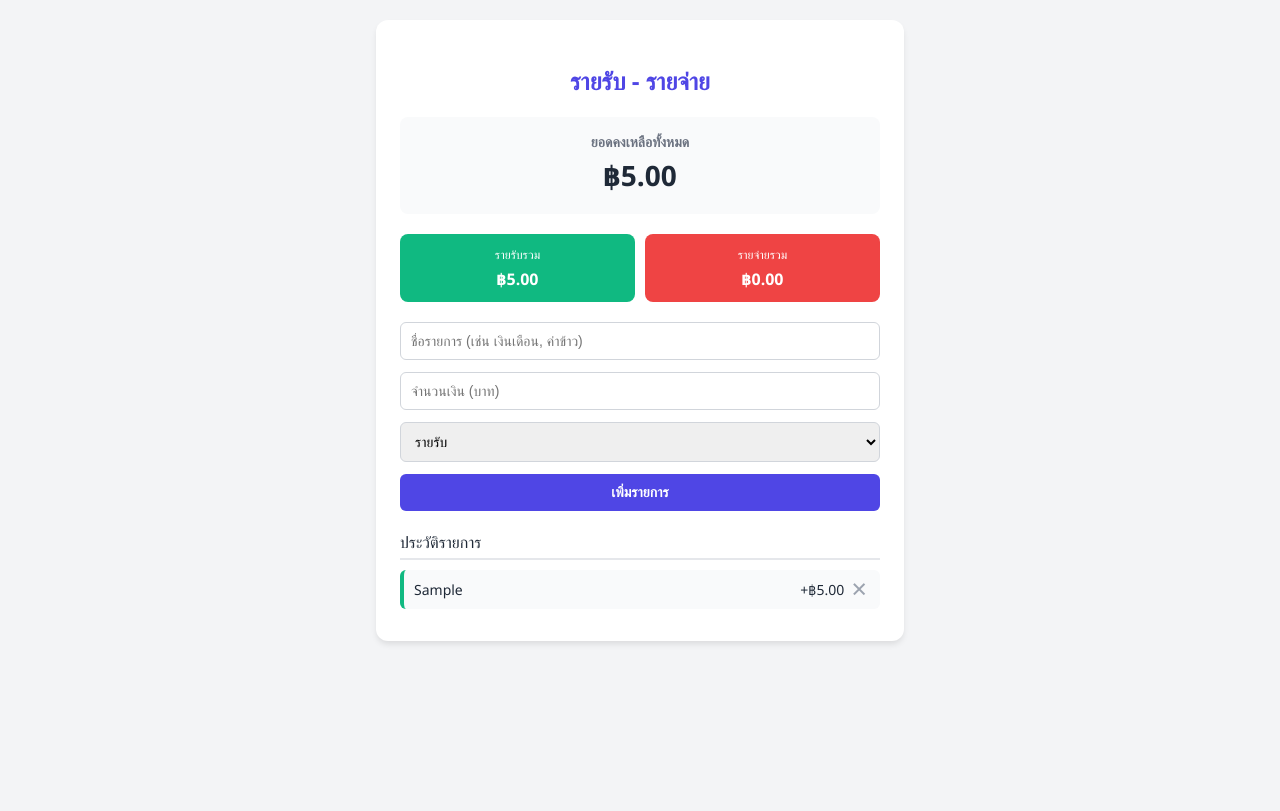
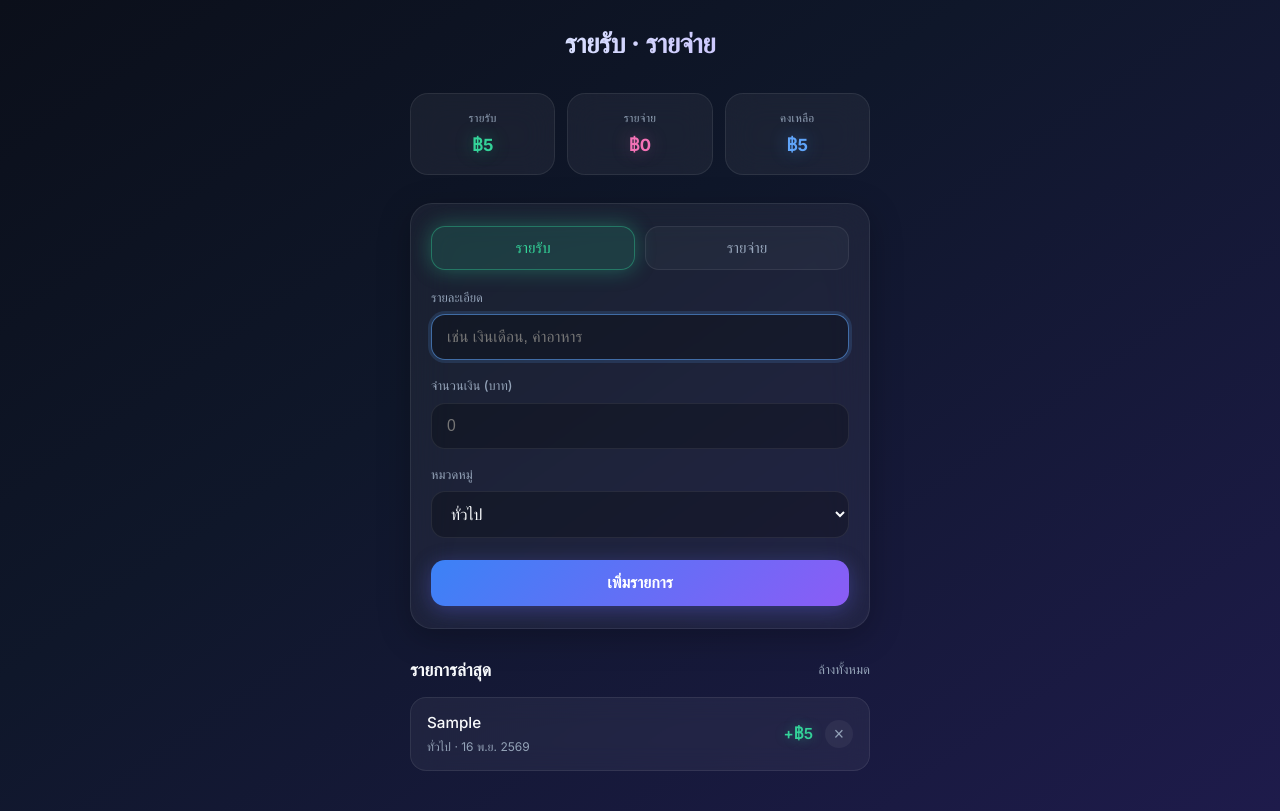
Before and after one commit to ni-app/nijung, a plain HTML site: page index.html in a window 1280 px wide. Both pictures are taken after typing "Sample", "5" into the empty fields and a click on the button "เพิ่มรายการ". Drawn offline with Linux system fonts and the light colour scheme.

Commit message:
Refactor index.html for modern design and functionality

```diff
--- a/index.html
+++ b/index.html
@@ -1,255 +1,524 @@
 <!DOCTYPE html>
 <html lang="th">
 <head>
-    <meta charset="UTF-8">
-    <meta name="viewport" content="width=device-width, initial-scale=1.0">
-    <title>โปรแกรมบันทึกรายรับรายจ่าย</title>
+  <meta charset="UTF-8" />
+  <meta name="viewport" content="width=device-width, initial-scale=1.0" />
+  <title>รายรับ-รายจ่าย | Modern</title>
+  <link rel="preconnect" href="https://fonts.googleapis.com">
+  <link href="https://fonts.googleapis.com/css2?family=Inter:wght@400;500;600;700&display=swap" rel="stylesheet">
   <style>
     :root {
-            --primary-color: #4f46e5;
-            --success-color: #10b981;
-            --danger-color: #ef4444;
-            --bg-color: #f3f4f6;
-            --card-bg: #ffffff;
-            --text-color: #1f2937;
+      --bg1: #0b0f1a;
+      --bg2: #111827;
+      --glass: rgba(255, 255, 255, 0.05);
+      --glass-border: rgba(255, 255, 255, 0.08);
+      --text: #f8fafc;
+      --muted: #94a3b8;
+      --income: #34d399;
+      --income-glow: rgba(52, 211, 153, 0.35);
+      --expense: #f472b6;
+      --expense-glow: rgba(244, 114, 182, 0.35);
+      --primary: #60a5fa;
+      --primary-glow: rgba(96, 165, 250, 0.4);
     }
+
+    * {
+      box-sizing: border-box;
+      margin: 0;
+      padding: 0;
+    }
+
     body {
-            font-family: 'Segoe UI', Tahoma, Geneva, Verdana, sans-serif;
-            background-color: var(--bg-color);
-            color: var(--text-color);
-            margin: 0;
-            padding: 20px;
-            display: flex;
-            justify-content: center;
+      font-family: 'Inter', system-ui, sans-serif;
+      background: linear-gradient(145deg, var(--bg1), #0f172a 40%, #1e1b4b);
+      color: var(--text);
+      min-height: 100vh;
+      padding: 24px 16px 40px;
+      line-height: 1.5;
     }
+
     .container {
-            width: 100%;
-            max-width: 480px;
-            background: var(--card-bg);
-            padding: 24px;
-            border-radius: 12px;
-            box-shadow: 0 4px 6px -1px rgba(0, 0, 0, 0.1);
+      max-width: 460px;
+      margin: 0 auto;
     }
-        h2 {
+
+    h1 {
       text-align: center;
-            margin-bottom: 20px;
-            color: var(--primary-color);
+      font-size: 1.7rem;
+      font-weight: 700;
+      margin-bottom: 28px;
+      letter-spacing: -0.5px;
+      background: linear-gradient(90deg, #e0f2fe, #c4b5fd);
+      -webkit-background-clip: text;
+      -webkit-text-fill-color: transparent;
     }
-        .balance-container {
+
+    /* ===== Summary Cards ===== */
+    .summary {
+      display: grid;
+      grid-template-columns: 1fr 1fr 1fr;
+      gap: 12px;
+      margin-bottom: 28px;
+    }
+
+    .card {
+      background: var(--glass);
+      backdrop-filter: blur(16px);
+      -webkit-backdrop-filter: blur(16px);
+      border: 1px solid var(--glass-border);
+      border-radius: 18px;
+      padding: 16px 10px;
       text-align: center;
-            margin-bottom: 20px;
-            background: #f9fafb;
-            padding: 15px;
-            border-radius: 8px;
+      transition: transform 0.25s ease, box-shadow 0.25s ease;
     }
-        .balance-container h3 {
-            margin: 0;
-            font-size: 14px;
-            color: #6b7280;
+
+    .card:hover {
+      transform: translateY(-3px);
     }
-        #balance {
-            font-size: 28px;
-            font-weight: bold;
-            margin: 5px 0;
+
+    .card .label {
+      font-size: 0.72rem;
+      color: var(--muted);
+      margin-bottom: 6px;
+      font-weight: 500;
+      letter-spacing: 0.3px;
     }
-        .summary-cards {
+
+    .card .amount {
+      font-size: 1.05rem;
+      font-weight: 700;
+    }
+
+    .income .amount {
+      color: var(--income);
+      text-shadow: 0 0 18px var(--income-glow);
+    }
+
+    .expense .amount {
+      color: var(--expense);
+      text-shadow: 0 0 18px var(--expense-glow);
+    }
+
+    .balance .amount {
+      color: var(--primary);
+      text-shadow: 0 0 18px var(--primary-glow);
+    }
+
+    /* ===== Form Card ===== */
+    .form-card {
+      background: var(--glass);
+      backdrop-filter: blur(20px);
+      -webkit-backdrop-filter: blur(20px);
+      border: 1px solid var(--glass-border);
+      border-radius: 22px;
+      padding: 22px 20px;
+      margin-bottom: 28px;
+      box-shadow: 0 8px 32px rgba(0, 0, 0, 0.25);
+    }
+
+    .type-toggle {
       display: flex;
       gap: 10px;
-            margin-bottom: 20px;
+      margin-bottom: 18px;
     }
-        .card {
+
+    .type-btn {
       flex: 1;
       padding: 12px;
-            border-radius: 8px;
-            text-align: center;
+      border-radius: 14px;
+      border: 1px solid var(--glass-border);
+      background: rgba(255, 255, 255, 0.03);
+      color: var(--muted);
+      font-size: 0.95rem;
+      font-weight: 500;
+      cursor: pointer;
+      transition: all 0.25s ease;
+    }
+
+    .type-btn.active-income {
+      background: rgba(52, 211, 153, 0.15);
+      border-color: rgba(52, 211, 153, 0.4);
+      color: var(--income);
+      box-shadow: 0 0 20px var(--income-glow);
+    }
+
+    .type-btn.active-expense {
+      background: rgba(244, 114, 182, 0.15);
+      border-color: rgba(244, 114, 182, 0.4);
+      color: var(--expense);
+      box-shadow: 0 0 20px var(--expense-glow);
+    }
+
+    .form-row {
+      margin-bottom: 16px;
+    }
+
+    label {
+      display: block;
+      font-size: 0.8rem;
+      color: var(--muted);
+      margin-bottom: 7px;
+      font-weight: 500;
+    }
+
+    input, select {
+      width: 100%;
+      padding: 13px 15px;
+      border-radius: 14px;
+      border: 1px solid var(--glass-border);
+      background: rgba(0, 0, 0, 0.25);
+      color: var(--text);
+      font-size: 0.98rem;
+      outline: none;
+      transition: border-color 0.25s, box-shadow 0.25s;
+    }
+
+    input:focus, select:focus {
+      border-color: rgba(96, 165, 250, 0.6);
+      box-shadow: 0 0 0 3px rgba(96, 165, 250, 0.15);
+    }
+
+    button[type="submit"] {
+      width: 100%;
+      padding: 14px;
+      border: none;
+      border-radius: 14px;
+      background: linear-gradient(135deg, #3b82f6, #8b5cf6);
       color: white;
+      font-size: 1rem;
+      font-weight: 600;
+      cursor: pointer;
+      margin-top: 6px;
+      transition: all 0.25s ease;
+      box-shadow: 0 4px 20px rgba(99, 102, 241, 0.35);
     }
-        .card.income { background-color: var(--success-color); }
-        .card.expense { background-color: var(--danger-color); }
-        .card p { margin: 0; font-size: 12px; }
-        .card h4 { margin: 5px 0 0; font-size: 16px; }
 
-        form {
-            display: flex;
-            flex-direction: column;
-            gap: 12px;
-            margin-bottom: 20px;
+    button[type="submit"]:hover {
+      transform: translateY(-2px);
+      box-shadow: 0 6px 28px rgba(99, 102, 241, 0.5);
     }
-        input, select, button {
-            padding: 10px;
-            border: 1px solid #d1d5db;
-            border-radius: 6px;
-            font-size: 14px;
-            outline: none;
+
+    button[type="submit"]:active {
+      transform: translateY(0);
     }
-        input:focus, select:focus {
-            border-color: var(--primary-color);
-        }
-        button {
-            background-color: var(--primary-color);
-            color: white;
-            border: none;
-            font-weight: bold;
-            cursor: pointer;
-            transition: background 0.2s;
-        }
-        button:hover {
-            background-color: #4338ca;
-        }
-        .section-title {
-            font-size: 16px;
-            margin-bottom: 10px;
-            border-bottom: 2px solid #e5e7eb;
-            padding-bottom: 5px;
-        }
-        .transaction-list {
-            list-style: none;
-            padding: 0;
-            margin: 0;
-            max-height: 220px;
-            overflow-y: auto;
-        }
-        .transaction-item {
+
+    /* ===== List ===== */
+    .list-header {
       display: flex;
       justify-content: space-between;
       align-items: center;
-            padding: 10px;
-            margin-bottom: 8px;
-            border-radius: 6px;
-            background: #f9fafb;
-            font-size: 14px;
+      margin-bottom: 14px;
     }
-        .transaction-item.income { border-left: 4px solid var(--success-color); }
-        .transaction-item.expense { border-left: 4px solid var(--danger-color); }
+
+    .list-header h2 {
+      font-size: 1.1rem;
+      font-weight: 600;
+    }
+
+    .clear-btn {
+      background: transparent;
+      border: none;
+      color: var(--muted);
+      font-size: 0.82rem;
+      cursor: pointer;
+      transition: color 0.2s;
+    }
+
+    .clear-btn:hover {
+      color: var(--expense);
+    }
+
+    .transactions {
+      display: flex;
+      flex-direction: column;
+      gap: 10px;
+    }
+
+    .item {
+      background: var(--glass);
+      backdrop-filter: blur(12px);
+      -webkit-backdrop-filter: blur(12px);
+      border: 1px solid var(--glass-border);
+      border-radius: 16px;
+      padding: 14px 16px;
+      display: flex;
+      justify-content: space-between;
+      align-items: center;
+      transition: all 0.25s ease;
+    }
+
+    .item:hover {
+      background: rgba(255, 255, 255, 0.07);
+      transform: translateX(3px);
+    }
+
+    .item-left {
+      display: flex;
+      flex-direction: column;
+      gap: 3px;
+    }
+
+    .item-title {
+      font-weight: 500;
+      font-size: 0.95rem;
+    }
+
+    .item-meta {
+      font-size: 0.75rem;
+      color: var(--muted);
+    }
+
+    .item-right {
+      display: flex;
+      align-items: center;
+      gap: 12px;
+    }
+
+    .item-amount {
+      font-weight: 600;
+      font-size: 0.95rem;
+    }
+
+    .item-amount.income {
+      color: var(--income);
+      text-shadow: 0 0 12px var(--income-glow);
+    }
+
+    .item-amount.expense {
+      color: var(--expense);
+      text-shadow: 0 0 12px var(--expense-glow);
+    }
+
     .delete-btn {
-            background: none;
+      background: rgba(255, 255, 255, 0.05);
       border: none;
-            color: #9ca3af;
+      color: var(--muted);
+      width: 28px;
+      height: 28px;
+      border-radius: 50%;
+      font-size: 1.1rem;
       cursor: pointer;
-            font-size: 16px;
-            padding: 0 5px;
+      display: flex;
+      align-items: center;
+      justify-content: center;
+      transition: all 0.2s;
     }
-        .delete-btn:hover { color: var(--danger-color); }
+
+    .delete-btn:hover {
+      background: rgba(244, 114, 182, 0.2);
+      color: var(--expense);
+    }
+
+    .empty {
+      text-align: center;
+      color: var(--muted);
+      padding: 48px 0;
+      font-size: 0.95rem;
+      background: var(--glass);
+      border-radius: 18px;
+      border: 1px dashed var(--glass-border);
+    }
+
+    @media (max-width: 420px) {
+      .summary {
+        grid-template-columns: 1fr;
+      }
+
+      .card {
+        padding: 14px;
+      }
+    }
   </style>
 </head>
 <body>
   <div class="container">
-        <h2>รายรับ - รายจ่าย</h2>
+    <h1>รายรับ · รายจ่าย</h1>
 
-        <div class="balance-container">
-            <h3>ยอดคงเหลือทั้งหมด</h3>
-            <div id="balance">฿0.00</div>
-        </div>
-
-        <div class="summary-cards">
+    <!-- Summary -->
+    <div class="summary">
       <div class="card income">
-                <p>รายรับรวม</p>
-                <h4 id="total-income">฿0.00</h4>
+        <div class="label">รายรับ</div>
+        <div class="amount" id="total-income">฿0</div>
       </div>
       <div class="card expense">
-                <p>รายจ่ายรวม</p>
-                <h4 id="total-expense">฿0.00</h4>
+        <div class="label">รายจ่าย</div>
+        <div class="amount" id="total-expense">฿0</div>
+      </div>
+      <div class="card balance">
+        <div class="label">คงเหลือ</div>
+        <div class="amount" id="balance">฿0</div>
       </div>
     </div>
 
+    <!-- Form -->
+    <div class="form-card">
       <form id="transaction-form">
-            <input type="text" id="text" placeholder="ชื่อรายการ (เช่น เงินเดือน, ค่าข้าว)" required>
-            <input type="number" id="amount" placeholder="จำนวนเงิน (บาท)" step="any" required>
-            <select id="type">
-                <option value="income">รายรับ</option>
-                <option value="expense">รายจ่าย</option>
+        <div class="type-toggle">
+          <button type="button" class="type-btn active-income" data-type="income">รายรับ</button>
+          <button type="button" class="type-btn" data-type="expense">รายจ่าย</button>
+        </div>
+
+        <div class="form-row">
+          <label for="description">รายละเอียด</label>
+          <input type="text" id="description" placeholder="เช่น เงินเดือน, ค่าอาหาร" required />
+        </div>
+
+        <div class="form-row">
+          <label for="amount">จำนวนเงิน (บาท)</label>
+          <input type="number" id="amount" placeholder="0" min="0" step="0.01" required />
+        </div>
+
+        <div class="form-row">
+          <label for="category">หมวดหมู่</label>
+          <select id="category">
+            <option value="ทั่วไป">ทั่วไป</option>
+            <option value="อาหาร">อาหาร</option>
+            <option value="เดินทาง">เดินทาง</option>
+            <option value="ที่พัก">ที่พัก</option>
+            <option value="บันเทิง">บันเทิง</option>
+            <option value="สุขภาพ">สุขภาพ</option>
+            <option value="เงินเดือน">เงินเดือน</option>
+            <option value="โบนัส">โบนัส</option>
+            <option value="อื่น ๆ">อื่น ๆ</option>
           </select>
+        </div>
+
         <button type="submit">เพิ่มรายการ</button>
       </form>
+    </div>
 
-        <div class="section-title">ประวัติรายการ</div>
-        <ul id="list" class="transaction-list"></ul>
+    <!-- List -->
+    <div class="list-header">
+      <h2>รายการล่าสุด</h2>
+      <button class="clear-btn" id="clear-all">ล้างทั้งหมด</button>
+    </div>
+    <div class="transactions" id="transaction-list">
+      <div class="empty">ยังไม่มีรายการ</div>
+    </div>
   </div>
 
   <script>
-        const balanceEl = document.getElementById('balance');
+    let transactions = JSON.parse(localStorage.getItem('transactions')) || [];
+    let currentType = 'income';
+
+    const form = document.getElementById('transaction-form');
+    const listEl = document.getElementById('transaction-list');
     const totalIncomeEl = document.getElementById('total-income');
     const totalExpenseEl = document.getElementById('total-expense');
-        const listEl = document.getElementById('list');
-        const form = document.getElementById('transaction-form');
-        const textInput = document.getElementById('text');
-        const amountInput = document.getElementById('amount');
-        const typeInput = document.getElementById('type');
+    const balanceEl = document.getElementById('balance');
+    const typeBtns = document.querySelectorAll('.type-btn');
+    const clearBtn = document.getElementById('clear-all');
 
-        let transactions = JSON.parse(localStorage.getItem('transactions')) || [];
+    typeBtns.forEach(btn => {
+      btn.addEventListener('click', () => {
+        typeBtns.forEach(b => b.classList.remove('active-income', 'active-expense'));
+        currentType = btn.dataset.type;
+        btn.classList.add(currentType === 'income' ? 'active-income' : 'active-expense');
+      });
+    });
 
-        function init() {
-            listEl.innerHTML = '';
-            transactions.forEach(addTransactionDOM);
-            updateValues();
+    function formatMoney(num) {
+      return '฿' + Number(num).toLocaleString('th-TH', {
+        minimumFractionDigits: 0,
+        maximumFractionDigits: 2
+      });
     }
 
-        function addTransaction(e) {
-            e.preventDefault();
-
-            const transaction = {
-                id: generateID(),
-                text: textInput.value,
-                amount: +amountInput.value,
-                type: typeInput.value
-            };
-
-            transactions.push(transaction);
-            addTransactionDOM(transaction);
-            updateValues();
-            updateLocalStorage();
-
-            textInput.value = '';
-            amountInput.value = '';
+    function escapeHtml(text) {
+      const div = document.createElement('div');
+      div.textContent = text;
+      return div.innerHTML;
     }
 
-        function generateID() {
-            return Math.floor(Math.random() * 100000000);
+    function formatDate(iso) {
+      return new Date(iso).toLocaleDateString('th-TH', {
+        day: 'numeric',
+        month: 'short',
+        year: 'numeric'
+      });
     }
 
-        function addTransactionDOM(transaction) {
-            const sign = transaction.type === 'expense' ? '-' : '+';
-            const item = document.createElement('li');
-            item.classList.add('transaction-item', transaction.type);
-
-            item.innerHTML = `
-                <span>${transaction.text}</span>
-                <div>
-                    <span>${sign}฿${Math.abs(transaction.amount).toLocaleString(undefined, {minimumFractionDigits: 2})}</span>
-                    <button class="delete-btn" onclick="removeTransaction(${transaction.id})">✕</button>
-                </div>
-            `;
-            listEl.appendChild(item);
-        }
-
-        function updateValues() {
-            const income = transactions
-                .filter(t => t.type === 'income')
-                .reduce((acc, t) => acc + t.amount, 0);
-
-            const expense = transactions
-                .filter(t => t.type === 'expense')
-                .reduce((acc, t) => acc + t.amount, 0);
-
-            const total = income - expense;
-
-            balanceEl.innerText = `฿${total.toLocaleString(undefined, {minimumFractionDigits: 2})}`;
-            totalIncomeEl.innerText = `฿${income.toLocaleString(undefined, {minimumFractionDigits: 2})}`;
-            totalExpenseEl.innerText = `฿${expense.toLocaleString(undefined, {minimumFractionDigits: 2})}`;
-        }
-
-        function removeTransaction(id) {
-            transactions = transactions.filter(t => t.id !== id);
-            updateLocalStorage();
-            init();
-        }
-
-        function updateLocalStorage() {
+    function save() {
       localStorage.setItem('transactions', JSON.stringify(transactions));
     }
 
-        form.addEventListener('submit', addTransaction);
-        init();
+    function render() {
+      const income = transactions
+        .filter(t => t.type === 'income')
+        .reduce((sum, t) => sum + t.amount, 0);
+      const expense = transactions
+        .filter(t => t.type === 'expense')
+        .reduce((sum, t) => sum + t.amount, 0);
+
+      totalIncomeEl.textContent = formatMoney(income);
+      totalExpenseEl.textContent = formatMoney(expense);
+      balanceEl.textContent = formatMoney(income - expense);
+
+      if (transactions.length === 0) {
+        listEl.innerHTML = '<div class="empty">ยังไม่มีรายการ</div>';
+        return;
+      }
+
+      listEl.innerHTML = transactions
+        .slice()
+        .reverse()
+        .map(t => `
+          <div class="item">
+            <div class="item-left">
+              <div class="item-title">${escapeHtml(t.description)}</div>
+              <div class="item-meta">${t.category} · ${formatDate(t.date)}</div>
+            </div>
+            <div class="item-right">
+              <div class="item-amount ${t.type}">
+                ${t.type === 'income' ? '+' : '-'}${formatMoney(t.amount)}
+              </div>
+              <button class="delete-btn" data-id="${t.id}" title="ลบ">×</button>
+            </div>
+          </div>
+        `).join('');
+
+      document.querySelectorAll('.delete-btn').forEach(btn => {
+        btn.addEventListener('click', () => {
+          transactions = transactions.filter(t => t.id !== Number(btn.dataset.id));
+          save();
+          render();
+        });
+      });
+    }
+
+    form.addEventListener('submit', e => {
+      e.preventDefault();
+      const description = document.getElementById('description').value.trim();
+      const amount = parseFloat(document.getElementById('amount').value);
+      const category = document.getElementById('category').value;
+
+      if (!description || isNaN(amount) || amount <= 0) return;
+
+      transactions.push({
+        id: Date.now(),
+        type: currentType,
+        description,
+        amount,
+        category,
+        date: new Date().toISOString()
+      });
+
+      save();
+      render();
+      form.reset();
+      document.getElementById('description').focus();
+    });
+
+    clearBtn.addEventListener('click', () => {
+      if (transactions.length === 0) return;
+      if (confirm('ต้องการลบรายการทั้งหมดใช่ไหม?')) {
+        transactions = [];
+        save();
+        render();
+      }
+    });
+
+    render();
   </script>
 </body>
 </html>
```
Lines whose indentation alone changed are shown as unchanged.
